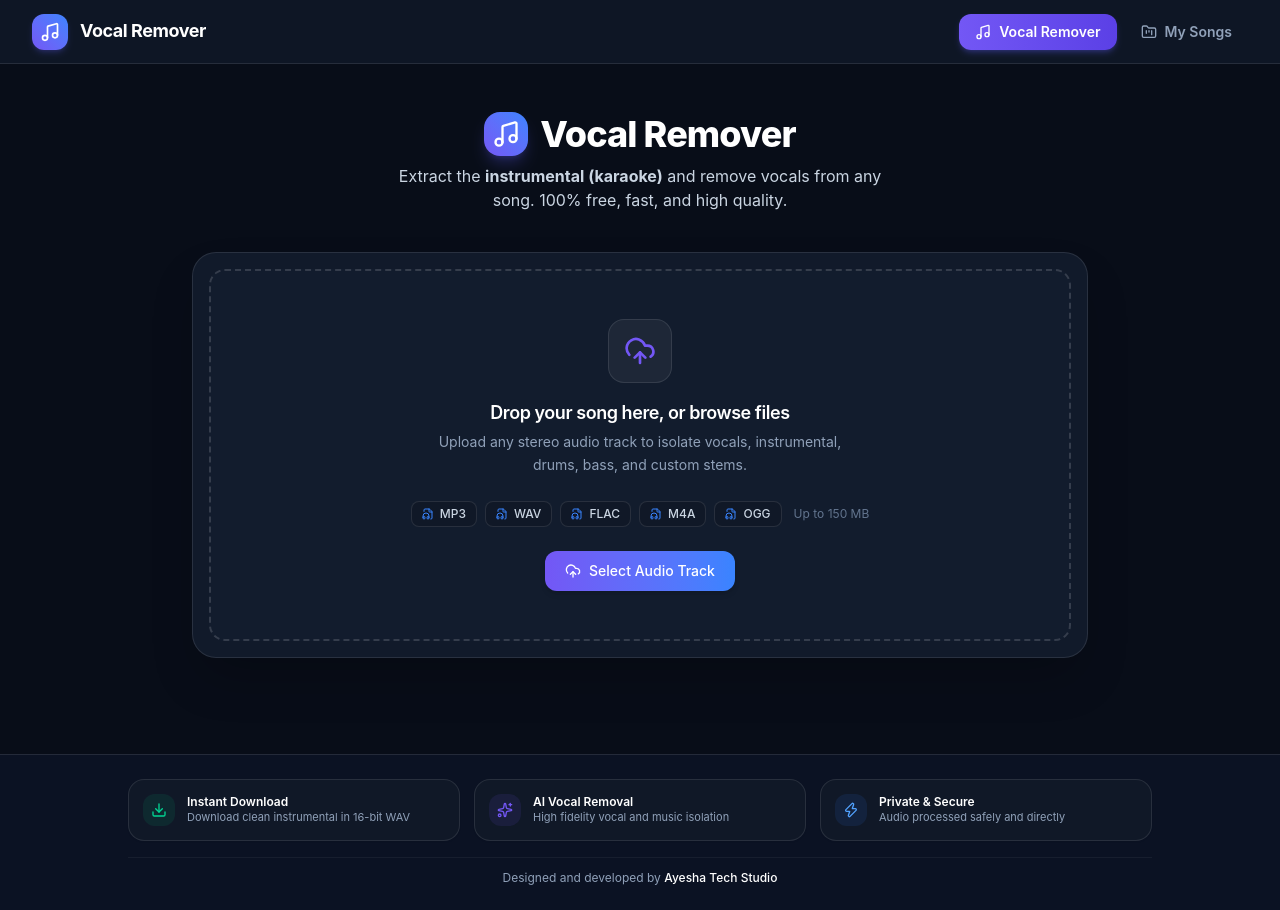
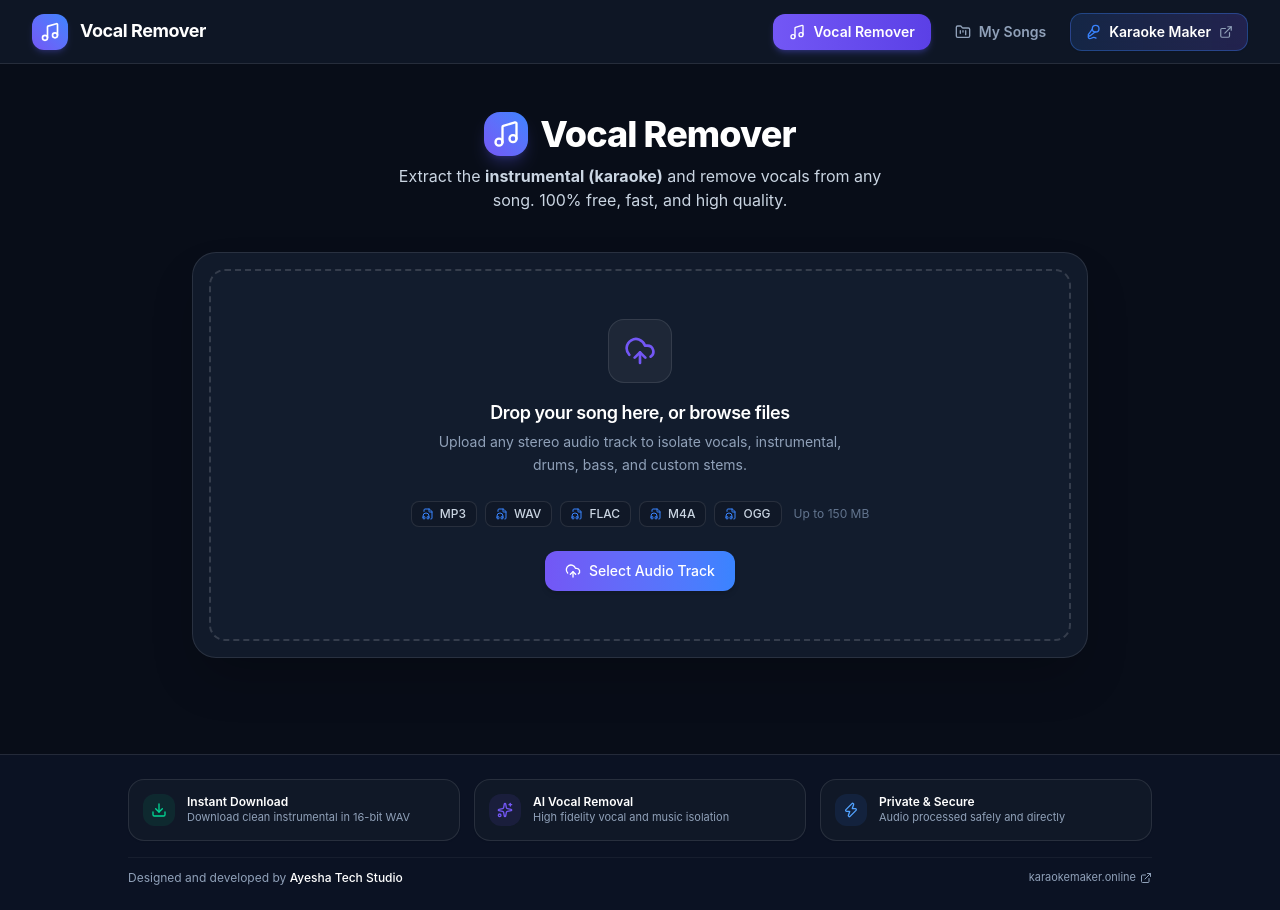
Before and after one commit to workforferoz/vocal-remover, a React (Vite) app: page / in a window 1280 px wide. Built offline with nearby package versions, Linux system fonts and the light colour scheme; no server answers.

Commit message:
Add Karaoke Maker button in header and footer linking to karaokemaker.online

```diff
--- a/src/components/layout/Footer.tsx
+++ b/src/components/layout/Footer.tsx
@@ -1,5 +1,5 @@
 import React from 'react';
-import { Download, Sparkles, Zap } from 'lucide-react';
+import { Download, Sparkles, Zap, ExternalLink } from 'lucide-react';
 
 export const Footer: React.FC = () => {
   return (
@@ -38,8 +38,19 @@ export const Footer: React.FC = () => {
           </div>
         </div>
 
-        <div className="text-center text-xs text-slate-400 pt-3 border-t border-white/5">
-          Designed and developed by <span className="text-white font-medium">Ayesha Tech Studio</span>
+        <div className="text-center text-xs text-slate-400 pt-3 border-t border-white/5 flex flex-col sm:flex-row items-center justify-between gap-2">
+          <span>
+            Designed and developed by <span className="text-white font-medium">Ayesha Tech Studio</span>
+          </span>
+          <a
+            href="https://karaokemaker.online"
+            target="_blank"
+            rel="noopener noreferrer"
+            className="text-slate-400 hover:text-[#3984FF] transition-colors flex items-center gap-1 text-[11px]"
+          >
+            <span>karaokemaker.online</span>
+            <ExternalLink className="w-3 h-3" />
+          </a>
         </div>
       </div>
     </footer>
--- a/src/components/layout/Header.tsx
+++ b/src/components/layout/Header.tsx
@@ -5,6 +5,8 @@ import {
   Music,
   FolderKanban,
   Sparkles,
+  Mic2,
+  ExternalLink,
 } from 'lucide-react';
 
 export const Header: React.FC = () => {
@@ -71,6 +73,19 @@ export const Header: React.FC = () => {
             <FolderKanban className="w-4 h-4 flex-shrink-0" />
             <span>My Songs</span>
           </NavLink>
+
+          {/* Karaoke Maker Online link button */}
+          <a
+            href="https://karaokemaker.online"
+            target="_blank"
+            rel="noopener noreferrer"
+            className="flex items-center gap-1.5 sm:gap-2 px-3 sm:px-3.5 py-2 rounded-xl text-xs sm:text-sm font-semibold bg-gradient-to-r from-[#3984FF]/15 to-[#7357F5]/20 hover:from-[#3984FF]/25 hover:to-[#7357F5]/30 text-white border border-[#3984FF]/35 transition-all shadow-xs group"
+            title="Open karaokemaker.online in new tab"
+          >
+            <Mic2 className="w-4 h-4 text-[#3984FF] group-hover:scale-110 transition-transform flex-shrink-0" />
+            <span>Karaoke Maker</span>
+            <ExternalLink className="w-3.5 h-3.5 text-slate-400 group-hover:text-white transition-colors" />
+          </a>
         </nav>
       </header>
     </>
```
